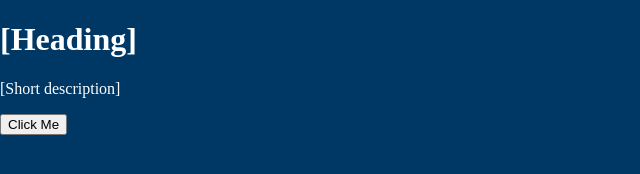
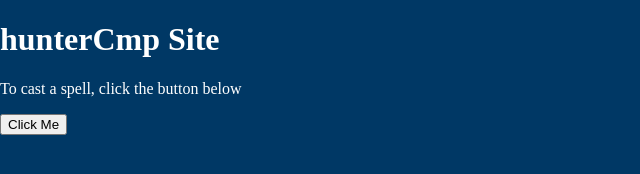
Before and after one commit to hunterCmp/hunterCmp.github.io, a plain HTML site: page index.html in a window 1280 px wide. Shown: the whole page, without its empty margins (0-640 px from the left). Drawn offline with Linux system fonts and the light colour scheme.

Commit message:
added text to index.html

```diff
--- a/index.html
+++ b/index.html
@@ -4,11 +4,11 @@
     <link rel="stylesheet" type="text/css" href="style.css">
 </meta>
 <head>
-    <title>hunterCmp</title>
+    <title>hunterCmp Site</title>
 </head>
 <body>
-    <h1>[Heading]</h1>
-    <p>[Short description]</p>
+    <h1>hunterCmp Site</h1>
+    <p>To cast a spell, click the button below</p>
 
     <button onclick="castSpell()">Click Me</button>
     <p id="spellResult"></p>
```
